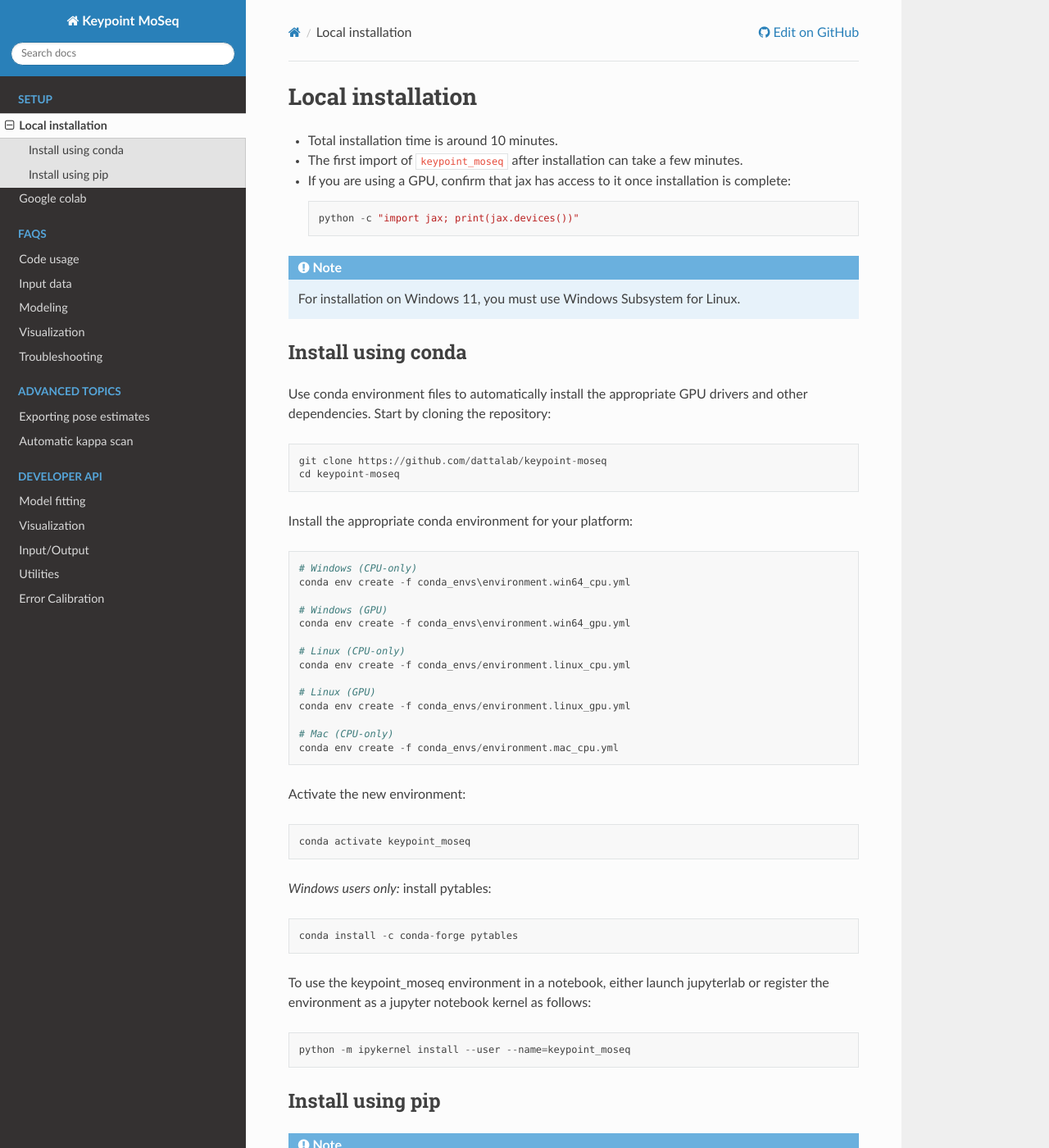
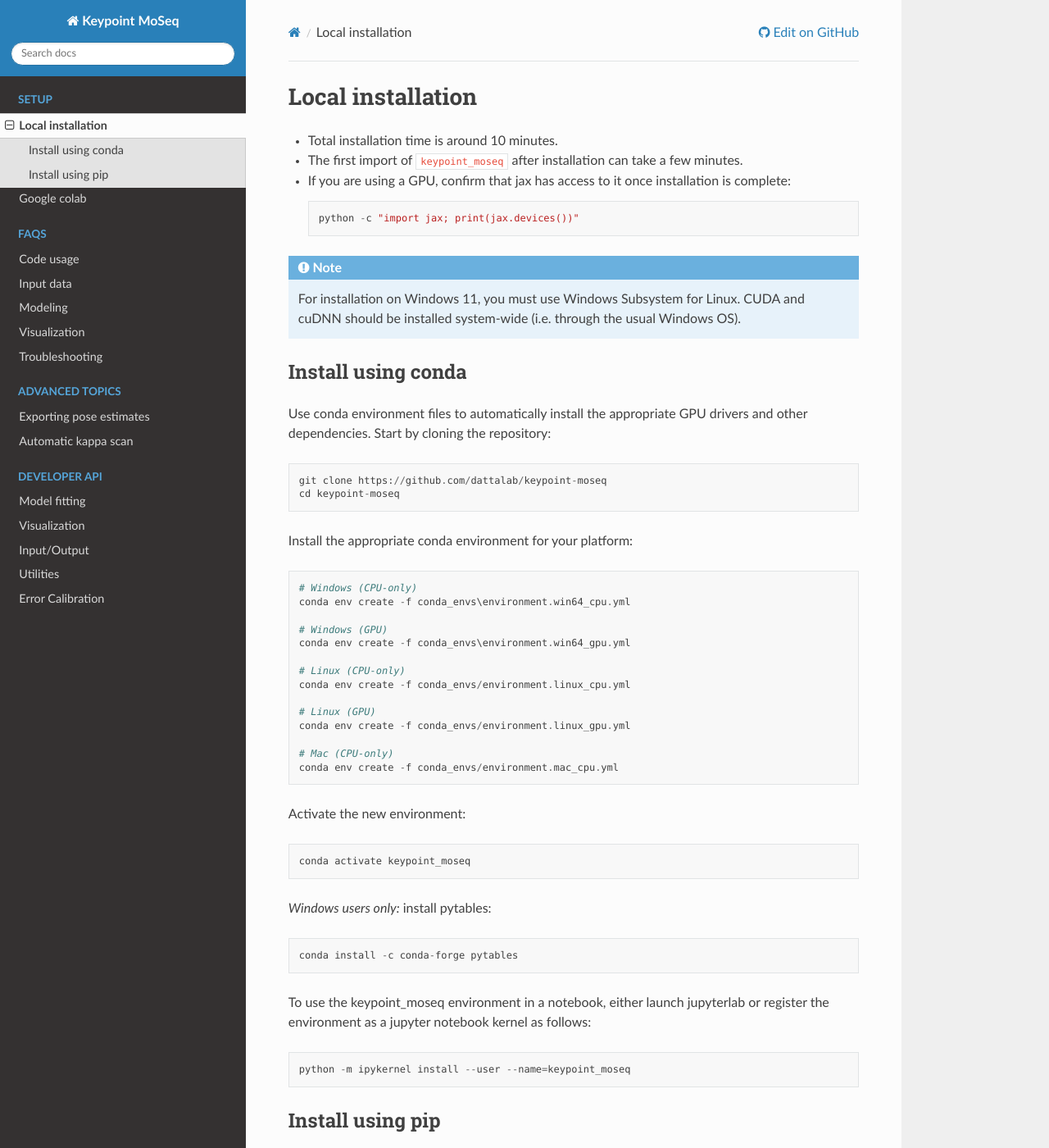
Before and after one commit to dattalab/keypoint-moseq, a Sphinx documentation site: the page built from docs/source/install.rst, in a window 1280 px wide and 1400 px high. Shown: the whole window at 82% size. Built offline with Sphinx 7.4.7 and the Read the Docs theme 2.0.0, drawn with Linux system fonts in a browser that asks for light colours; pages that are not in the unit, such as notebooks, are missing from menus; some of the changed text lies outside the part shown.

Commit message:
recommend systemwide cuda for WSL

```diff
--- a/docs/source/install.rst
+++ b/docs/source/install.rst
@@ -10,7 +10,7 @@
 
 .. note::
 
-   For installation on Windows 11, you must use Windows Subsystem for Linux.
+   For installation on Windows 11, you must use Windows Subsystem for Linux. CUDA and cuDNN should be installed system-wide (i.e. through the usual Windows OS).
 
 
 
@@ -69,7 +69,7 @@
 Install jax using one of the lines below::
 
    # MacOS or Linux (CPU)
-   pip install "jax[cpu]==0.3.22"
+   pip install "jax[cpu]==0.3.22" -f https://storage.googleapis.com/jax-releases/jax_releases.html
 
    # MacOS or Linux (GPU)
    pip install "jax[cuda11_cudnn82]==0.3.22" -f https://storage.googleapis.com/jax-releases/jax_cuda_releases.html
```
